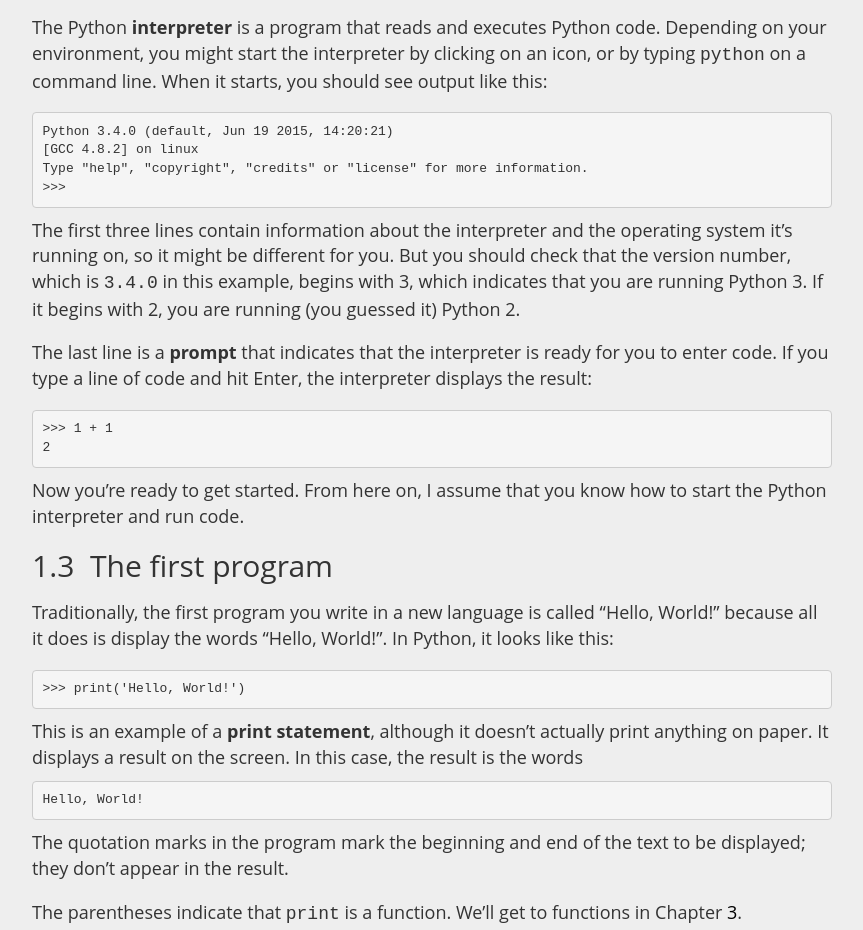
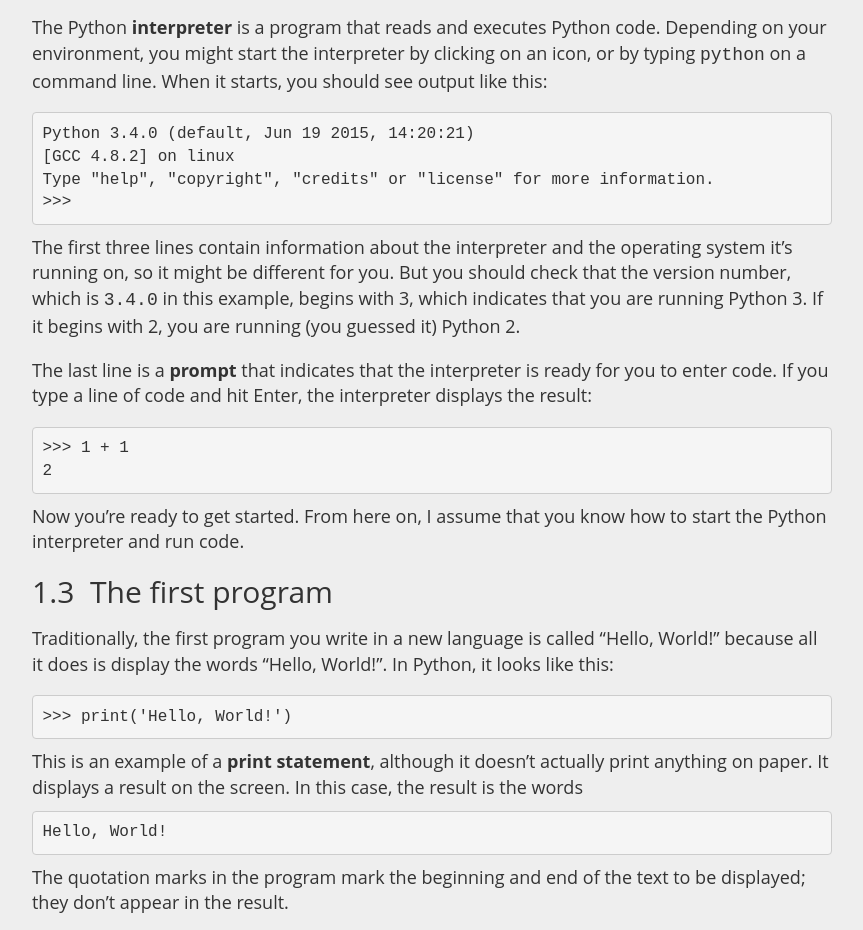
Before and after one commit to vFONGv/git-basics-tutorial, a plain HTML site: page thinkpython2002.html in a window 1280 px wide. Shown: the part 1730-2660 px from the top of the page, without its empty margins (208-1071 px from the left). Drawn offline with nearby package versions, Linux system fonts and the light colour scheme.

Commit message:
Update thinkpython2.css
a tiny change in style/

```diff
--- a/thinkpython2.css
+++ b/thinkpython2.css
@@ -59,7 +59,9 @@ body{
     padding-top: 60px;
     max-width: 800px;
     margin: 0 auto;
+    margin-bottom:10em;
     background-color: #eee;
+
 }
 
 blockquote {
@@ -69,6 +71,7 @@ blockquote {
 pre.verbatim {
     font-family: "Courier New";
     margin: 10px auto;
+    font-size: 16px;
 }
 
 table.c000 {
```
